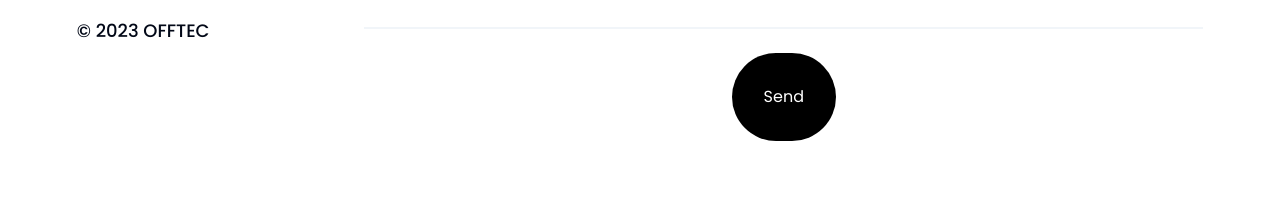
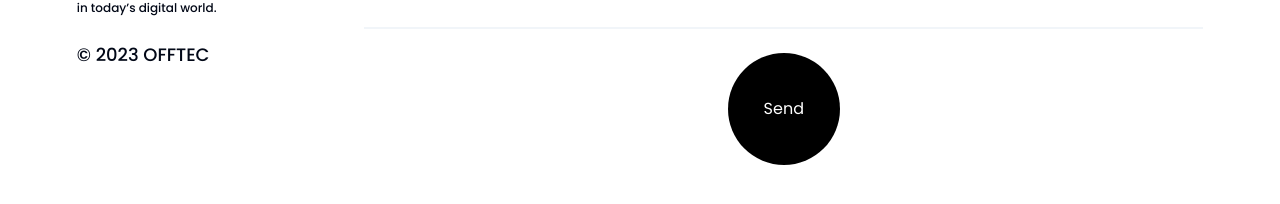
Before and after one commit to Bharat1111/offtec, a Next.js app: page /hireus in a window 1280 px wide. Shown: the part 950-1154 px from the top of the page. Built offline with nearby package versions, Linux system fonts and the light colour scheme.

Commit message:
button gol

```diff
--- a/src/app/hireus/page.tsx
+++ b/src/app/hireus/page.tsx
@@ -139,11 +139,9 @@ const HireUs = () => {
             <Input label="Project Details (Optional)" name="details" />
           </div>
 
-          <div className="flex justify-center">
-            <button className="bg-black text-white p-8 rounded-full">
-              Send
-            </button>
-          </div>
+          <button className="bg-black text-white flex items-center justify-center h-28 w-28 rounded-full  mx-auto">
+            Send
+          </button>
         </div>
       </div>
     </main>
```
